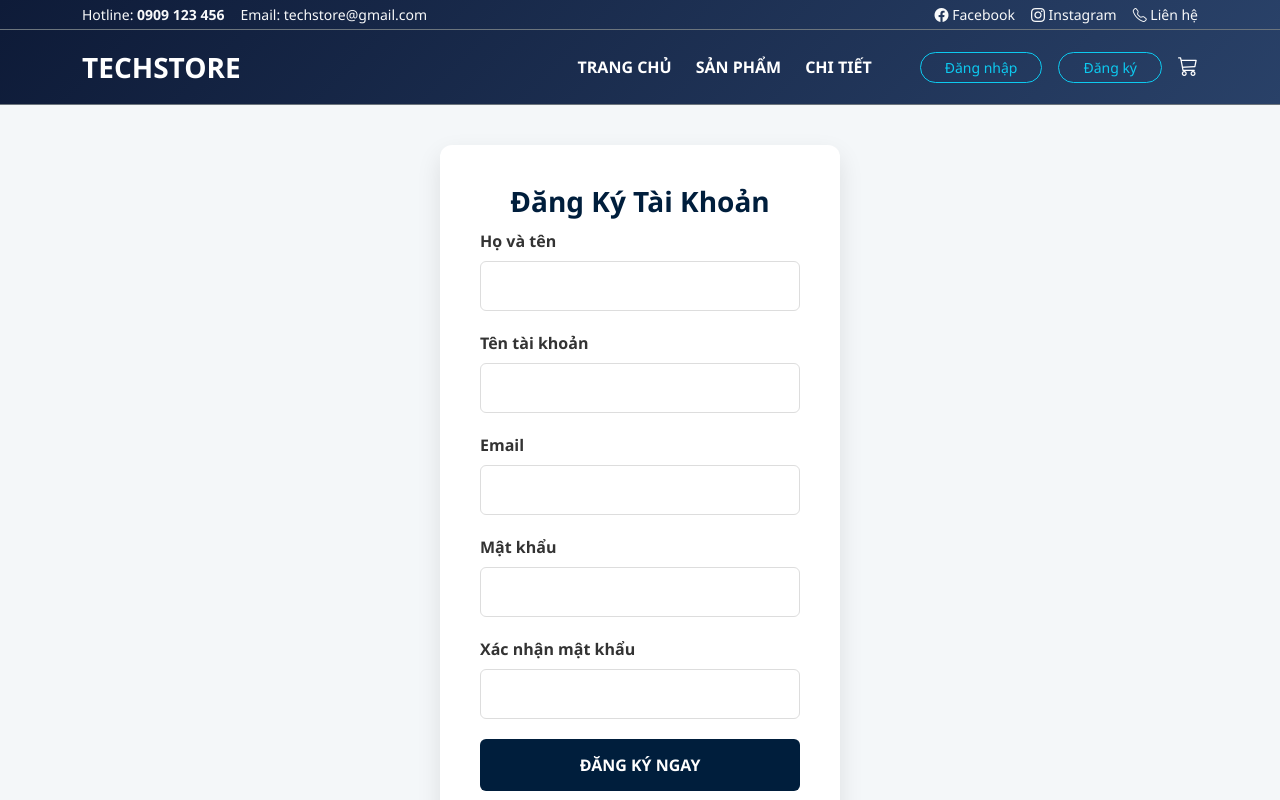
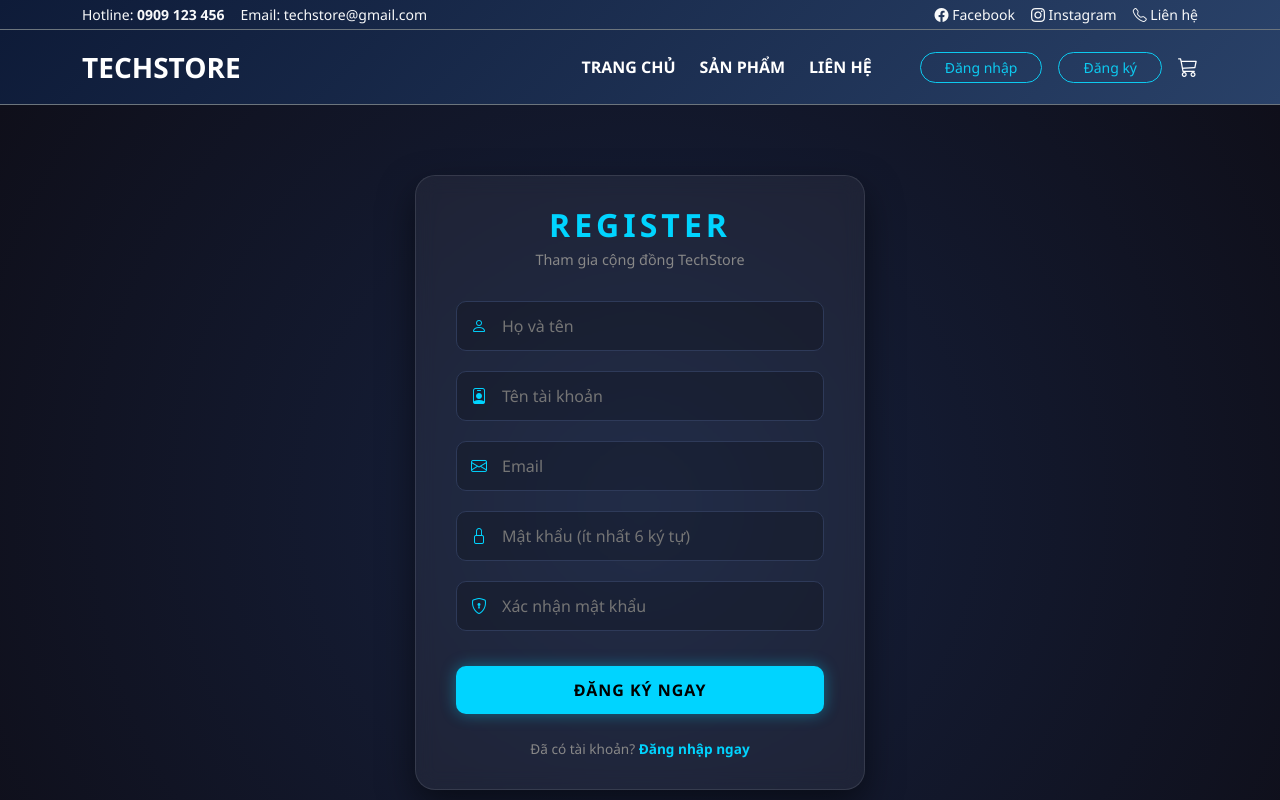
Before and after one commit to BaooDeppChaii/FW2_ASM, a React (Create React App) app: page /register in a window 1280 px wide. Shown: the top 800 px of the page. Built offline with nearby package versions, Linux system fonts and the light colour scheme.

Commit message:
Đăng nhập phân chia role admin và user, fix lại register và login

```diff
--- a/src/App.jsx
+++ b/src/App.jsx
@@ -1,5 +1,5 @@
 import { BrowserRouter, Routes, Route } from "react-router-dom";
-
+import 'bootstrap/dist/js/bootstrap.bundle.min.js';
 
 import ClientLayout from "./components/Client/ClientLayout";
 
--- a/src/components/Client/header.jsx
+++ b/src/components/Client/header.jsx
@@ -1,95 +1,99 @@
-import { Link } from "react-router-dom";
+import React, { useEffect, useState } from "react";
+import { Link, useNavigate } from "react-router-dom";
 import "./style.css";
 
 const Header = () => {
+  const navigate = useNavigate();
+  const [user, setUser] = useState(null);
+
+  // Kiểm tra trạng thái đăng nhập khi component load
+  useEffect(() => {
+    const storedUser = localStorage.getItem("user");
+    if (storedUser) {
+      setUser(JSON.parse(storedUser));
+    }
+  }, []);
+
+  const handleLogout = () => {
+    localStorage.removeItem("user");
+    localStorage.removeItem("token");
+    setUser(null);
+    alert("Đã đăng xuất thành công!");
+    navigate("/login");
+  };
+
   return (
     <>
-
-  {/* TOP BAR */}
-      <div className="topbar  text-light py-1 small border-bottom border-secondary">
+      {/* TOP BAR Giữ nguyên của Khang */}
+      <div className="topbar text-light py-1 small border-bottom border-secondary">
         <div className="container d-flex justify-content-between">
-
-          {/* bên trái */}
           <div className="d-flex gap-3">
-            <span>
-               Hotline: <strong>0909 123 456</strong>
-            </span>
-
-            <span>
-               Email: techstore@gmail.com
-            </span>
+            <span>Hotline: <strong>0909 123 456</strong></span>
+            <span>Email: techstore@gmail.com</span>
           </div>
-
-          {/* bên phải */}
           <div className="d-flex gap-3">
-
-            <a href="#" className="text-light text-decoration-none">
-              <i className="bi bi-facebook"></i> Facebook
-            </a>
-
-            <a href="#" className="text-light text-decoration-none">
-              <i className="bi bi-instagram"></i> Instagram
-            </a>
-
-            <a href="#" className="text-light text-decoration-none">
-              <i className="bi bi-telephone"></i> Liên hệ
-            </a>
-
+            <a href="#" className="text-light text-decoration-none"><i className="bi bi-facebook"></i> Facebook</a>
+            <a href="#" className="text-light text-decoration-none"><i className="bi bi-instagram"></i> Instagram</a>
+            <Link to="/contact" className="text-light text-decoration-none"><i className="bi bi-telephone"></i> Liên hệ</Link>
           </div>
-
         </div>
       </div>
+
       {/* HEADER */}
       <header className="header bg-tech-dark sticky-top py-3 border-bottom border-secondary">
         <div className="container d-flex justify-content-between align-items-center">
-
-          {/* logo */}
+          {/* Logo */}
           <Link to="/" className="logo text-decoration-none text-white fw-bold fs-3 italic">
             TECH<span className="text-tech-accent">STORE</span>
           </Link>
 
-          {/* menu */}
+          {/* Menu */}
           <nav className="nav d-flex align-items-center gap-4">
+            <Link to="/" className="nav-link text-white text-uppercase fw-semibold p-0">Trang chủ</Link>
+            <Link to="/product" className="nav-link text-white text-uppercase fw-semibold p-0">Sản phẩm</Link>
+            <Link to="/contact" className="nav-link text-white text-uppercase fw-semibold p-0">Liên hệ</Link>
 
-            <Link to="/" className="nav-link text-white text-uppercase fw-semibold p-0">
-              Trang chủ
-            </Link>
+            <div className="d-flex gap-3 ms-4 align-items-center">
+              {user ? (
+                /* DROPDOWN KHI ĐÃ ĐĂNG NHẬP */
+                <div className="dropdown">
+                  <button
+                    className="btn btn-link text-white dropdown-toggle p-0 d-flex align-items-center gap-2 text-decoration-none"
+                    type="button"
+                    id="userDropdown"
+                    data-bs-toggle="dropdown"
+                    aria-expanded="false"
+                  >
+                    <i className="bi bi-person-circle fs-4"></i>
+                    <span>{user.full_name}</span>
+                  </button>
+                  <ul className="dropdown-menu dropdown-menu-end bg-dark border-secondary" aria-labelledby="userDropdown">
+                    <li><Link className="dropdown-item text-white" to="/profile"><i className="bi bi-person me-2"></i>Hồ sơ</Link></li>
 
-            <Link to="/product" className="nav-link text-white text-uppercase fw-semibold p-0">
-              Sản phẩm
-            </Link>
+                    {/* KIỂM TRA ROLE ADMIN (Nếu role là 1 hoặc '1' tùy DB của Khang) */}
+                    {(user.role === 1 || user.role === '1') && (
+                      <li><Link className="dropdown-item text-info fw-bold" to="/admin"><i className="bi bi-speedometer2 me-2"></i>Trang Quản Trị</Link></li>
+                    )}
 
-             <Link to="/detail" className="nav-link text-white text-uppercase fw-semibold p-0">
-              Chi tiết
-            </Link>
-
-            <div className="d-flex gap-3 ms-4">
-
-              <Link
-                to="/login"
-                className="btn btn-outline-info btn-sm px-4 rounded-pill"
-              >
-                Đăng nhập
-              </Link>
-
-                <Link
-                to="/register"
-                className="btn btn-outline-info btn-sm px-4 rounded-pill"
-              >
-                Đăng ký
-              </Link>
+                    <li><hr className="dropdown-divider border-secondary" /></li>
+                    <li><button className="dropdown-item text-danger" onClick={handleLogout}><i className="bi bi-box-arrow-right me-2"></i>Đăng xuất</button></li>
+                  </ul>
+                </div>
+              ) : (
+                /* NÚT KHI CHƯA ĐĂNG NHẬP */
+                <>
+                  <Link to="/login" className="btn btn-outline-info btn-sm px-4 rounded-pill">Đăng nhập</Link>
+                  <Link to="/register" className="btn btn-outline-info btn-sm px-4 rounded-pill">Đăng ký</Link>
+                </>
+              )}
 
               <Link to="/cart" className="text-white fs-5">
                 <i className="bi bi-cart3"></i>
               </Link>
-
             </div>
-
           </nav>
-
         </div>
       </header>
-
     </>
   );
 };
--- a/src/pages/Client/Login/index.jsx
+++ b/src/pages/Client/Login/index.jsx
@@ -1,90 +1,74 @@
 import React, { useState } from 'react';
 import axios from 'axios';
-import { useNavigate } from 'react-router-dom';
+import { useNavigate, Link } from 'react-router-dom';
 import './style.css';
 
 const Login = () => {
-
   const [formData, setFormData] = useState({ email: '', password: '' });
   const [errors, setErrors] = useState({});
   const navigate = useNavigate();
 
   const validate = () => {
     let newErrors = {};
-
-    if (!formData.email) {
-      newErrors.email = "Email không được để trống";
-    }
-
-    if (!formData.password) {
-      newErrors.password = "Mật khẩu không được để trống";
-    }
-
+    if (!formData.email) newErrors.email = "Email không được để trống";
+    if (!formData.password) newErrors.password = "Mật khẩu không được để trống";
     setErrors(newErrors);
     return Object.keys(newErrors).length === 0;
   };
 
   const handleSubmit = async (e) => {
     e.preventDefault();
-
     if (!validate()) return;
 
     try {
       const res = await axios.post("http://localhost:3000/users/login", formData);
-
-      // 💥 LƯU TOKEN + ROLE
-      localStorage.setItem("token", res.data.token);
-
-      alert("Đăng nhập thành công!");
-
-      navigate("/admin"); // vào admin
-
+      if (res.data.user) {
+        localStorage.setItem("token", res.data.token);
+        localStorage.setItem("user", JSON.stringify(res.data.user));
+        alert("Chào mừng bạn trở lại!");
+        navigate("/");
+        window.location.reload();
+      }
     } catch (err) {
-      console.log(err);
-      alert(err.response?.data?.message || "Login lỗi");
+      alert(err.response?.data?.message || "Đăng nhập thất bại!");
     }
   };
 
   return (
-    <div className="login-container">
-      <div className="login-card">
-
-        <h2 className="login-title">Đăng Nhập</h2>
+    <div className="login-page">
+      <div className="login-box">
+        <div className="login-header">
+          <h2>LOGIN</h2>
+          <p>Truy cập vào TechStore của bạn</p>
+        </div>
 
         <form className="login-form" onSubmit={handleSubmit}>
-
-          <div className="form-group">
-            <label>Email</label>
+          <div className="input-field">
+            <i className="bi bi-envelope"></i>
             <input
               type="text"
-              placeholder="example@gmail.com"
-              className={errors.email ? "input-error" : ""}
-              onChange={(e) =>
-                setFormData({ ...formData, email: e.target.value })
-              }
+              placeholder="Email của bạn"
+              onChange={(e) => setFormData({ ...formData, email: e.target.value })}
             />
-            {errors.email && <span className="error-text">{errors.email}</span>}
           </div>
+          {errors.email && <small className="error-msg">{errors.email}</small>}
 
-          <div className="form-group">
-            <label>Mật khẩu</label>
+          <div className="input-field">
+            <i className="bi bi-lock"></i>
             <input
               type="password"
-              placeholder="••••••••"
-              className={errors.password ? "input-error" : ""}
-              onChange={(e) =>
-                setFormData({ ...formData, password: e.target.value })
-              }
+              placeholder="Mật khẩu"
+              onChange={(e) => setFormData({ ...formData, password: e.target.value })}
             />
-            {errors.password && <span className="error-text">{errors.password}</span>}
           </div>
+          {errors.password && <small className="error-msg">{errors.password}</small>}
 
-          <button type="submit" className="btn-login">
-            Đăng Nhập
-          </button>
-
+          <button type="submit" className="btn-glow">XÁC NHẬN</button>
         </form>
 
+        <div className="login-footer">
+          <span>Chưa có tài khoản? <Link to="/register">Đăng ký ngay</Link></span>
+        </div>
       </div>
     </div>
   );
--- a/src/pages/Client/Login/style.css
+++ b/src/pages/Client/Login/style.css
@@ -1,105 +1,114 @@
-.login-container {
-  min-height: 80vh;
-  display: flex;
-  justify-content: center;
-  align-items: center;
-  background-color: #f4f7f9;
-  padding: 40px 20px;
+/* Nền toàn trang có gradient tối */
+.login-page {
+    height: 100vh;
+    display: flex;
+    justify-content: center;
+    align-items: center;
+    background: radial-gradient(circle at center, #16213e 0%, #0f0f1a 100%);
+    font-family: 'Inter', sans-serif;
 }
 
-.login-card {
-  background: #ffffff;
-  padding: 40px;
-  border-radius: 12px;
-  box-shadow: 0 10px 25px rgba(0, 0, 0, 0.1);
-  width: 100%;
-  max-width: 400px;
+/* Card Login kiểu kính mờ */
+.login-box {
+    width: 400px;
+    padding: 40px;
+    background: rgba(255, 255, 255, 0.05);
+    backdrop-filter: blur(10px);
+    border: 1px solid rgba(255, 255, 255, 0.1);
+    border-radius: 20px;
+    box-shadow: 0 15px 35px rgba(0, 0, 0, 0.5);
+    text-align: center;
 }
 
-.login-title {
-  color: #001e3c; /* Màu xanh đậm của TechStore */
-  text-align: center;
-  margin-bottom: 10px;
-  font-size: 28px;
-  font-weight: bold;
+.login-header h2 {
+    color: #00d4ff;
+    font-weight: 800;
+    letter-spacing: 4px;
+    margin-bottom: 5px;
 }
 
-.login-subtitle {
-  color: #666;
-  text-align: center;
-  font-size: 14px;
-  margin-bottom: 30px;
+.login-header p {
+    color: #888;
+    font-size: 0.9rem;
+    margin-bottom: 30px;
 }
 
-.form-group {
-  margin-bottom: 20px;
+/* Ô nhập liệu */
+.input-field {
+    position: relative;
+    margin-bottom: 5px;
+    margin-top: 20px;
 }
 
-.label-wrapper {
-  display: flex;
-  justify-content: space-between;
-  align-items: center;
-  margin-bottom: 8px;
+.input-field i {
+    position: absolute;
+    left: 15px;
+    top: 50%;
+    transform: translateY(-50%);
+    color: #00d4ff;
 }
 
-.form-group label {
-  font-weight: 600;
-  color: #333;
+.input-field input {
+    width: 100%;
+    padding: 12px 15px 12px 45px;
+    background: rgba(0, 0, 0, 0.2);
+    border: 1px solid #2e3a59;
+    border-radius: 10px;
+    color: #fff;
+    outline: none;
+    transition: 0.3s;
 }
 
-.forgot-link {
-  font-size: 12px;
-  color: #007bff;
-  text-decoration: none;
+.input-field input:focus {
+    border-color: #00d4ff;
+    background: rgba(0, 212, 255, 0.05);
+    box-shadow: 0 0 10px rgba(0, 212, 255, 0.2);
 }
 
-.form-group input {
-  width: 100%;
-  padding: 12px;
-  border: 1px solid #ddd;
-  border-radius: 6px;
-  outline: none;
-  box-sizing: border-box; /* Quan trọng để input không bị tràn */
+/* Thông báo lỗi */
+.error-msg {
+    color: #ff4d4d;
+    font-size: 0.75rem;
+    display: block;
+    text-align: left;
+    margin-top: 5px;
 }
 
-.form-group input:focus {
-  border-color: #001e3c;
+/* Nút bấm phát sáng */
+.btn-glow {
+    width: 100%;
+    padding: 12px;
+    margin-top: 30px;
+    border: none;
+    border-radius: 10px;
+    background: #00d4ff;
+    color: #000;
+    font-weight: 700;
+    letter-spacing: 1px;
+    cursor: pointer;
+    transition: 0.4s;
+    box-shadow: 0 0 15px rgba(0, 212, 255, 0.4);
 }
 
-.remember-me {
-  display: flex;
-  align-items: center;
-  gap: 8px;
-  margin-bottom: 20px;
-  font-size: 14px;
-  color: #555;
+.btn-glow:hover {
+    transform: translateY(-3px);
+    box-shadow: 0 0 25px rgba(0, 212, 255, 0.7);
+    background: #fff;
 }
 
-.btn-login {
-  width: 100%;
-  padding: 14px;
-  background-color: #001e3c;
-  color: white;
-  border: none;
-  border-radius: 6px;
-  font-size: 16px;
-  font-weight: bold;
-  cursor: pointer;
-  transition: 0.3s;
-}
-
-.btn-login:hover {
-  background-color: #002d5a;
-}
-
+/* Link dưới cùng */
 .login-footer {
-  margin-top: 25px;
-  text-align: center;
-  font-size: 14px;
+    margin-top: 25px;
+    font-size: 0.85rem;
+    color: #888;
 }
 
 .login-footer a {
-  color: #007bff;
-  text-decoration: none;
-  font-weight: 500;
+    color: #00d4ff;
+    text-decoration: none;
+    font-weight: 600;
 }
+
+.login-footer a:hover {
+    text-decoration: underline;
+}
--- a/src/pages/Client/Register/index.jsx
+++ b/src/pages/Client/Register/index.jsx
@@ -1,6 +1,7 @@
 import React, { useState } from 'react';
 import { useNavigate } from 'react-router-dom';
 import axios from 'axios';
+import { Link } from 'react-router-dom';
 import './style.css';
 
 const Register = () => {
@@ -77,70 +78,84 @@ const Register = () => {
   };
 
   return (
-    <div className="login-container">
-      <div className="login-card">
-        <h2 className="login-title">Đăng Ký Tài Khoản</h2>
+    <div className="login-page"> {/* Dùng chung class nền với Login */}
+      <div className="login-box register-box"> {/* Thêm class để tùy chỉnh riêng nếu cần */}
+        <div className="login-header">
+          <h2>REGISTER</h2>
+          <p>Tham gia cộng đồng TechStore</p>
+        </div>
+
         <form className="login-form" onSubmit={handleSubmit}>
-
-          <div className="form-group">
-            <label>Họ và tên</label>
+          {/* Họ và tên */}
+          <div className="input-field">
+            <i className="bi bi-person"></i>
             <input
               type="text"
-              className={errors.fullname ? "input-error" : ""}
+              placeholder="Họ và tên"
               value={formData.fullname}
               onChange={(e) => setFormData({ ...formData, fullname: e.target.value })}
             />
-            {errors.fullname && <span className="error-text">{errors.fullname}</span>}
           </div>
+          {errors.fullname && <small className="error-msg">{errors.fullname}</small>}
 
-          <div className="form-group">
-            <label>Tên tài khoản</label>
+          {/* Tên tài khoản */}
+          <div className="input-field">
+            <i className="bi bi-person-badge"></i>
             <input
               type="text"
-              className={errors.username ? "input-error" : ""}
+              placeholder="Tên tài khoản"
               value={formData.username}
               onChange={(e) => setFormData({ ...formData, username: e.target.value })}
             />
-            {errors.username && <span className="error-text">{errors.username}</span>}
           </div>
+          {errors.username && <small className="error-msg">{errors.username}</small>}
 
-          <div className="form-group">
-            <label>Email</label>
+          {/* Email */}
+          <div className="input-field">
+            <i className="bi bi-envelope"></i>
             <input
               type="text"
-              className={errors.email ? "input-error" : ""}
+              placeholder="Email"
               value={formData.email}
               onChange={(e) => setFormData({ ...formData, email: e.target.value })}
             />
-            {errors.email && <span className="error-text">{errors.email}</span>}
           </div>
+          {errors.email && <small className="error-msg">{errors.email}</small>}
 
-          <div className="form-group">
-            <label>Mật khẩu</label>
+          {/* Mật khẩu */}
+          <div className="input-field">
+            <i className="bi bi-lock"></i>
             <input
               type="password"
-              className={errors.password ? "input-error" : ""}
+              placeholder="Mật khẩu (ít nhất 6 ký tự)"
               value={formData.password}
               onChange={(e) => setFormData({ ...formData, password: e.target.value })}
             />
-            {errors.password && <span className="error-text">{errors.password}</span>}
           </div>
+          {errors.password && <small className="error-msg">{errors.password}</small>}
 
-          <div className="form-group">
-            <label>Xác nhận mật khẩu</label>
+          {/* Xác nhận mật khẩu */}
+          <div className="input-field">
+            <i className="bi bi-shield-lock"></i>
             <input
               type="password"
-              className={errors.confirmPassword ? "input-error" : ""}
+              placeholder="Xác nhận mật khẩu"
               value={formData.confirmPassword}
               onChange={(e) => setFormData({ ...formData, confirmPassword: e.target.value })}
             />
-            {errors.confirmPassword && <span className="error-text">{errors.confirmPassword}</span>}
           </div>
+          {errors.confirmPassword && <small className="error-msg">{errors.confirmPassword}</small>}
 
-          <button type="submit" className="btn-login" disabled={loading}>
-            {loading ? "Đang xử lý..." : "ĐĂNG KÝ NGAY"}
+          <button type="submit" className="btn-glow" disabled={loading}>
+            {loading ? (
+              <span className="spinner-border spinner-border-sm me-2"></span>
+            ) : "ĐĂNG KÝ NGAY"}
           </button>
         </form>
+
+        <div className="login-footer">
+          <span>Đã có tài khoản? <Link to="/login">Đăng nhập ngay</Link></span>
+        </div>
       </div>
     </div>
   );
--- a/src/pages/Client/Register/style.css
+++ b/src/pages/Client/Register/style.css
@@ -1,103 +1,28 @@
-.register-container {
-  min-height: 80vh; /* Để form nằm giữa header và footer */
-  display: flex;
-  justify-content: center;
-  align-items: center;
-  background-color: #f4f7f9;
-  padding: 40px 20px;
-}
-.input-error {
-  border: 1.5px solid #dc3545 !important;
-  background-color: #fff8f8;
+/* Điều chỉnh cho box đăng ký dài hơn một chút */
+.register-box {
+  width: 450px; /* To hơn tí để chứa nhiều field */
+  padding: 30px 40px;
+  margin: 20px 0; /* Tránh chạm mép màn hình trên mobile */
 }
 
-.error-text {
-  color: #dc3545;
-  font-size: 0.85rem;
-  margin-top: 5px;
-  display: block;
-  font-weight: 500;
+/* Spinner khi đang loading */
+.spinner-border {
+  width: 1rem;
+  height: 1rem;
+  border-width: 0.2em;
 }
 
-.btn-login:disabled {
-  background-color: #6c757d;
-  cursor: not-allowed;
-  opacity: 0.8;
-}
-.register-card {
-  background: #ffffff;
-  padding: 40px;
-  border-radius: 12px;
-  box-shadow: 0 10px 25px rgba(0, 0, 0, 0.1);
-  width: 100%;
-  max-width: 450px;
+/* Hiệu ứng focus đặc biệt cho register */
+.input-field input:focus {
+  box-shadow: 0 0 15px rgba(0, 212, 255, 0.3);
 }
 
-.register-title {
-  color: #001e3c; /* Màu xanh đậm giống header của bạn */
-  text-align: center;
-  margin-bottom: 10px;
-  font-size: 28px;
-  font-weight: bold;
+/* responsive cho màn hình nhỏ */
+@media (max-height: 800px) {
+  .login-page {
+      align-items: flex-start;
+      padding: 50px 0;
+      height: auto;
+      min-height: 100vh;
+  }
 }
-
-.register-subtitle {
-  color: #666;
-  text-align: center;
-  font-size: 14px;
-  margin-bottom: 30px;
-}
-
-.form-group {
-  margin-bottom: 20px;
-}
-
-.form-group label {
-  display: block;
-  margin-bottom: 8px;
-  font-weight: 600;
-  color: #333;
-}
-
-.form-group input {
-  width: 100%;
-  padding: 12px;
-  border: 1px solid #ddd;
-  border-radius: 6px;
-  outline: none;
-  transition: border-color 0.3s;
-}
-
-.form-group input:focus {
-  border-color: #001e3c;
-}
-
-.btn-register {
-  width: 100%;
-  padding: 14px;
-  background-color: #001e3c;
-  color: white;
-  border: none;
-  border-radius: 6px;
-  font-size: 16px;
-  font-weight: bold;
-  cursor: pointer;
-  transition: opacity 0.3s;
-  margin-top: 10px;
-}
-
-.btn-register:hover {
-  opacity: 0.9;
-}
-
-.register-footer {
-  margin-top: 20px;
-  text-align: center;
-  font-size: 14px;
-}
-
-.register-footer a {
-  color: #007bff;
-  text-decoration: none;
-  font-weight: 500;
-}
```
Also changed, not shown: src/pages/Admin/Category/create.jsx (+5 -2 lines).
